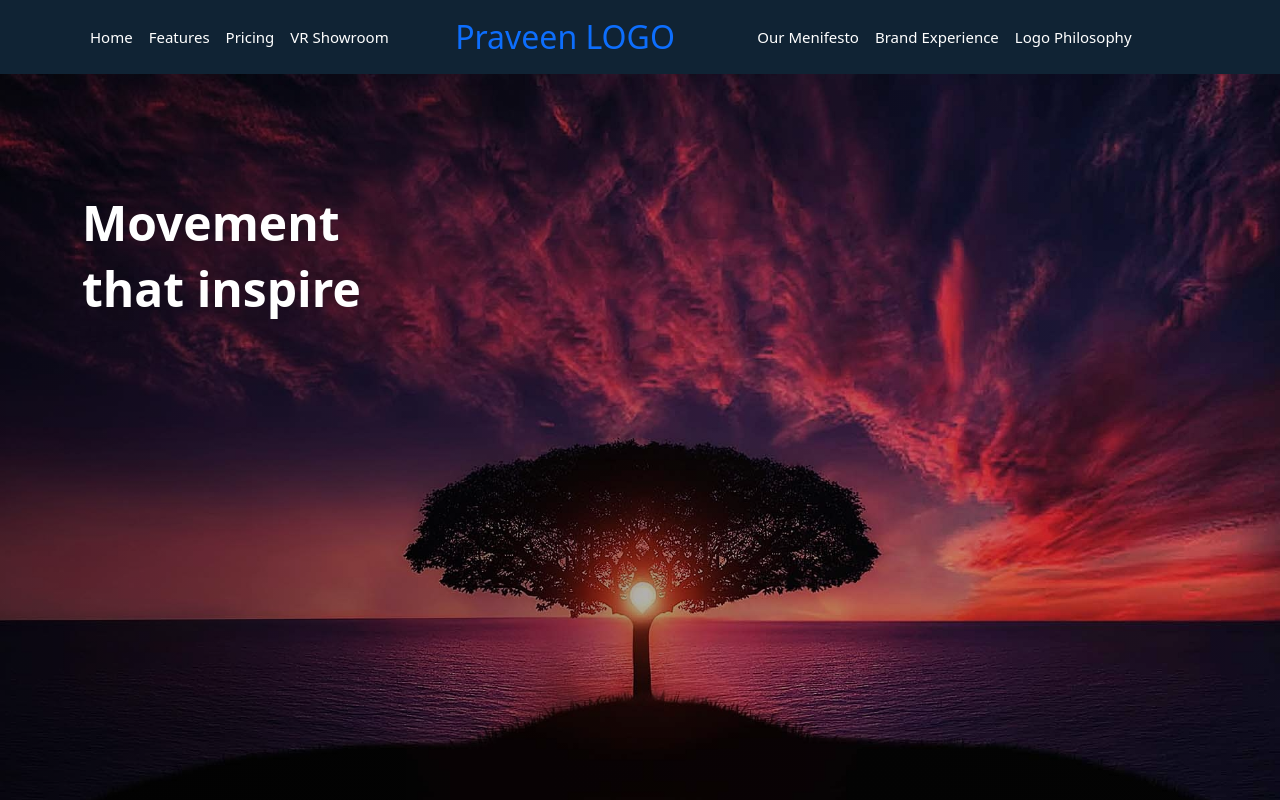
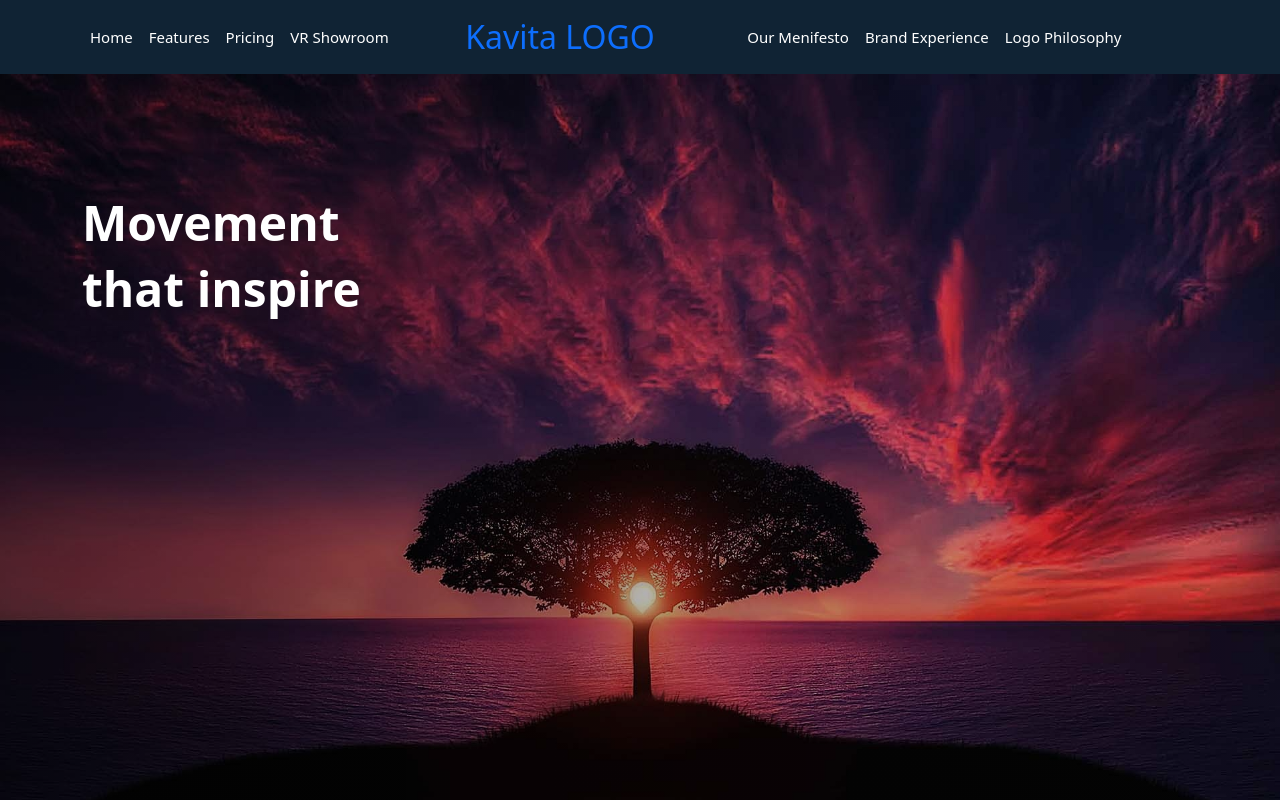
Before and after one commit to ranigihub/landing-page, a plain HTML site: page landing page1/index.html in a window 1280 px wide. Shown: the top 800 px of the page. Drawn offline with nearby package versions, Linux system fonts and the light colour scheme.

Commit message:
Update index.html

```diff
--- a/landing page1/index.html
+++ b/landing page1/index.html
@@ -25,7 +25,7 @@
       </div>
     </div>
     <div class="collapse navbar-collapse" id="navbarNavAltMarkup">
-        <a class="navbar-brand fs-2" href="#home">Praveen LOGO</a>
+        <a class="navbar-brand fs-2" href="#home">Kavita LOGO</a>
       </div>
 
     <div class="collapse navbar-collapse" id="navbarNavAltMarkup">
```
